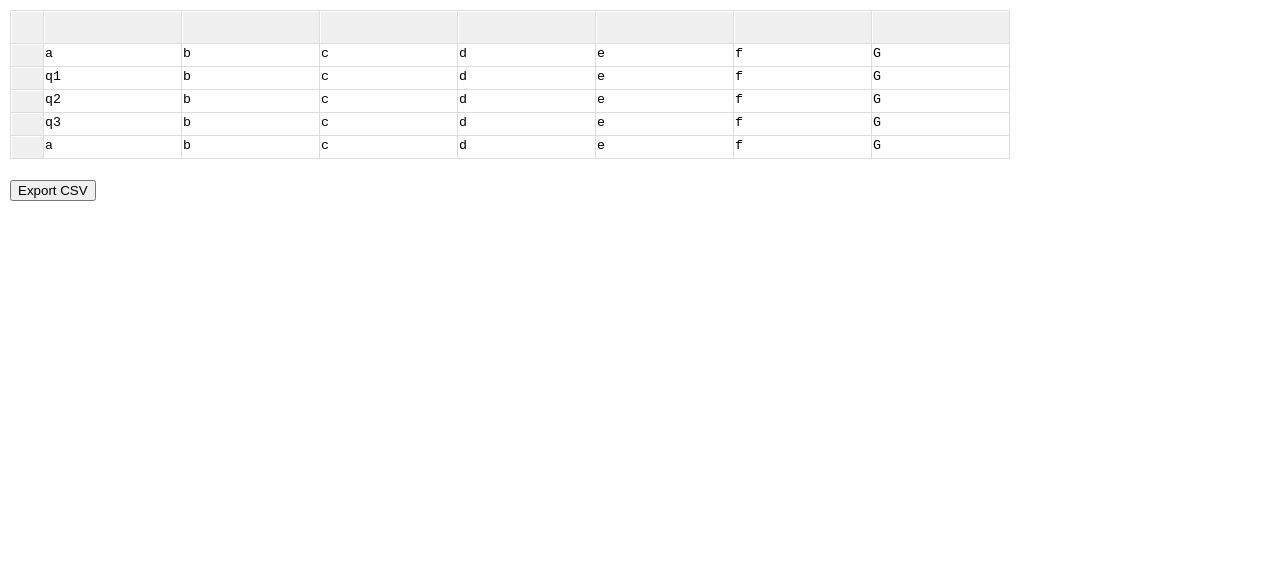
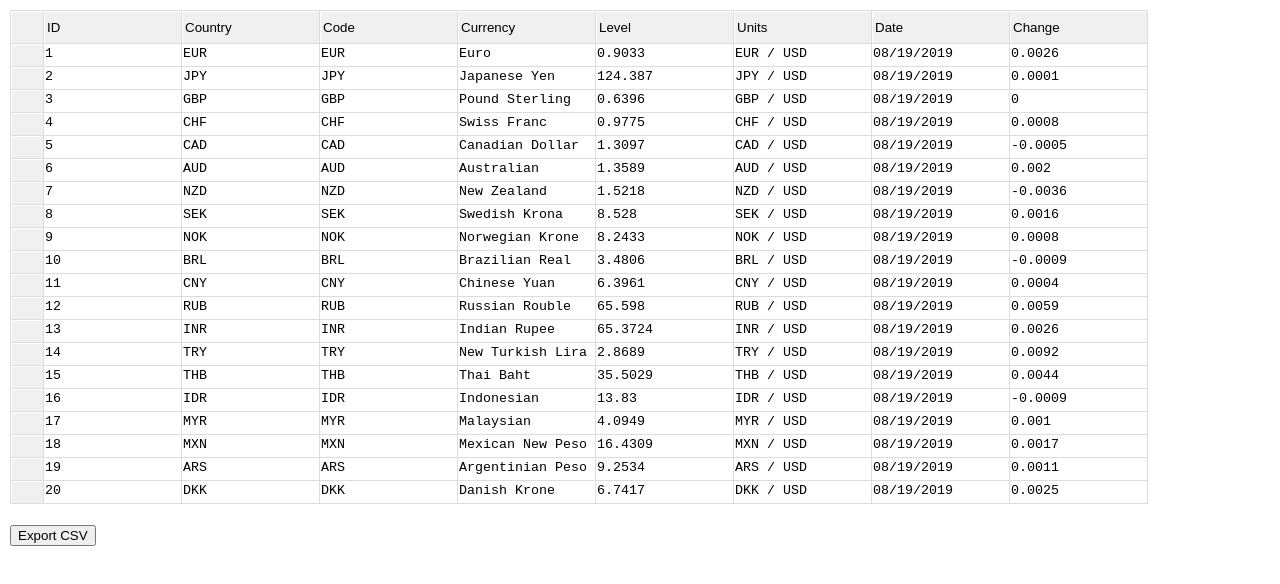
Before and after one commit to thainquet/handsontable-clone, a React (Create React App) app: page / in a window 1280 px wide. Shown: the top 584 px of the page. Built offline with nearby package versions, Linux system fonts and the light colour scheme.

Commit message:
add data and structure data

```diff
--- a/src/components/Table.js
+++ b/src/components/Table.js
@@ -1,5 +1,6 @@
 import React, { useState, useEffect } from "react";
 import "./Table.css";
+import dummyData from "./dummyData.js";
 
 const clearAllTRBorder = () => {
   Array.prototype.forEach.call(document.querySelectorAll("tr"), function (e) {
@@ -236,6 +237,7 @@ const Row = (props) => {
 
 const Table = (props) => {
   /*eslint-disable */
+  // handle selected cell background
   useEffect(() => {
     let thElm;
     let startCellIndex, startRowIndex, endCellIndex, endRowIndex;
@@ -310,6 +312,7 @@ const Table = (props) => {
     );
   });
   /*eslint-enable */
+  // handle keydown delete and backspace
   useEffect(() => {
     document.addEventListener("keydown", KeyCheck);
     function empty() {
@@ -340,6 +343,8 @@ const Table = (props) => {
       window.removeEventListener("click", KeyCheck);
     };
   });
+
+  // resize column
   useEffect(() => {
     let thElm;
     let startOffset;
@@ -393,15 +398,29 @@ const Table = (props) => {
       });
     };
   });
-
   const { tableData } = props;
-  const [initArray, setInitArray] = useState([
-    ["a", "b", "c", "d", "e", "f", "G"],
-    ["q1", "b", "c", "d", "e", "f", "G"],
-    ["q2", "b", "c", "d", "e", "f", "G"],
-    ["q3", "b", "c", "d", "e", "f", "G"],
-    ["a", "b", "c", "d", "e", "f", "G"],
-  ]);
+  let beginArr = [];
+  let theadData = [
+    "ID",
+    "Country",
+    "Code",
+    "Currency",
+    "Level",
+    "Units",
+    "Date",
+    "Change",
+  ];
+  // for (let key in dummyData[0]) theadData.push(key);
+  // beginArr.push(theadData);
+  dummyData.forEach((item) => {
+    let tbodyData = [];
+    for (let key in item) {
+      let value = item[key];
+      tbodyData.push(value);
+    }
+    beginArr.push(tbodyData);
+  });
+  const [initArray, setInitArray] = useState(beginArr);
   if (tableData) setInitArray(tableData);
   const selectColumn = (event) => {
     cleanTable();
@@ -421,11 +440,12 @@ const Table = (props) => {
     if (_this.tagName === "TH")
       _this.classList.add("selectFirstTH", "selectedBoundaryColor");
   };
+
   let headerRow = [];
-  for (let i = 0; i < initArray[0].length; i++) {
+  for (let i = 0; i < theadData.length; i++) {
     headerRow.push(
       <th className="boundaryColor" key={i} onClick={selectColumn}>
-        <input />
+        <input defaultValue={theadData[i]} />
       </th>
     );
   }
--- /dev/null
+++ b/src/components/dummyData.js
@@ -0,0 +1,204 @@
+const data = [
+  {
+    id: 1,
+    flag: "EUR",
+    currencyCode: "EUR",
+    currency: "Euro",
+    level: 0.9033,
+    units: "EUR / USD",
+    asOf: "08/19/2019",
+    onedChng: 0.0026,
+  },
+  {
+    id: 2,
+    flag: "JPY",
+    currencyCode: "JPY",
+    currency: "Japanese Yen",
+    level: 124.387,
+    units: "JPY / USD",
+    asOf: "08/19/2019",
+    onedChng: 0.0001,
+  },
+  {
+    id: 3,
+    flag: "GBP",
+    currencyCode: "GBP",
+    currency: "Pound Sterling",
+    level: 0.6396,
+    units: "GBP / USD",
+    asOf: "08/19/2019",
+    onedChng: 0.0,
+  },
+  {
+    id: 4,
+    flag: "CHF",
+    currencyCode: "CHF",
+    currency: "Swiss Franc",
+    level: 0.9775,
+    units: "CHF / USD",
+    asOf: "08/19/2019",
+    onedChng: 0.0008,
+  },
+  {
+    id: 5,
+    flag: "CAD",
+    currencyCode: "CAD",
+    currency: "Canadian Dollar",
+    level: 1.3097,
+    units: "CAD / USD",
+    asOf: "08/19/2019",
+    onedChng: -0.0005,
+  },
+  {
+    id: 6,
+    flag: "AUD",
+    currencyCode: "AUD",
+    currency: "Australian Dollar",
+    level: 1.3589,
+    units: "AUD / USD",
+    asOf: "08/19/2019",
+    onedChng: 0.002,
+  },
+  {
+    id: 7,
+    flag: "NZD",
+    currencyCode: "NZD",
+    currency: "New Zealand Dollar",
+    level: 1.5218,
+    units: "NZD / USD",
+    asOf: "08/19/2019",
+    onedChng: -0.0036,
+  },
+  {
+    id: 8,
+    flag: "SEK",
+    currencyCode: "SEK",
+    currency: "Swedish Krona",
+    level: 8.528,
+    units: "SEK / USD",
+    asOf: "08/19/2019",
+    onedChng: 0.0016,
+  },
+  {
+    id: 9,
+    flag: "NOK",
+    currencyCode: "NOK",
+    currency: "Norwegian Krone",
+    level: 8.2433,
+    units: "NOK / USD",
+    asOf: "08/19/2019",
+    onedChng: 0.0008,
+  },
+  {
+    id: 10,
+    flag: "BRL",
+    currencyCode: "BRL",
+    currency: "Brazilian Real",
+    level: 3.4806,
+    units: "BRL / USD",
+    asOf: "08/19/2019",
+    onedChng: -0.0009,
+  },
+  {
+    id: 11,
+    flag: "CNY",
+    currencyCode: "CNY",
+    currency: "Chinese Yuan",
+    level: 6.3961,
+    units: "CNY / USD",
+    asOf: "08/19/2019",
+    onedChng: 0.0004,
+  },
+  {
+    id: 12,
+    flag: "RUB",
+    currencyCode: "RUB",
+    currency: "Russian Rouble",
+    level: 65.598,
+    units: "RUB / USD",
+    asOf: "08/19/2019",
+    onedChng: 0.0059,
+  },
+  {
+    id: 13,
+    flag: "INR",
+    currencyCode: "INR",
+    currency: "Indian Rupee",
+    level: 65.3724,
+    units: "INR / USD",
+    asOf: "08/19/2019",
+    onedChng: 0.0026,
+  },
+  {
+    id: 14,
+    flag: "TRY",
+    currencyCode: "TRY",
+    currency: "New Turkish Lira",
+    level: 2.8689,
+    units: "TRY / USD",
+    asOf: "08/19/2019",
+    onedChng: 0.0092,
+  },
+  {
+    id: 15,
+    flag: "THB",
+    currencyCode: "THB",
+    currency: "Thai Baht",
+    level: 35.5029,
+    units: "THB / USD",
+    asOf: "08/19/2019",
+    onedChng: 0.0044,
+  },
+  {
+    id: 16,
+    flag: "IDR",
+    currencyCode: "IDR",
+    currency: "Indonesian Rupiah",
+    level: 13.83,
+    units: "IDR / USD",
+    asOf: "08/19/2019",
+    onedChng: -0.0009,
+  },
+  {
+    id: 17,
+    flag: "MYR",
+    currencyCode: "MYR",
+    currency: "Malaysian Ringgit",
+    level: 4.0949,
+    units: "MYR / USD",
+    asOf: "08/19/2019",
+    onedChng: 0.001,
+  },
+  {
+    id: 18,
+    flag: "MXN",
+    currencyCode: "MXN",
+    currency: "Mexican New Peso",
+    level: 16.4309,
+    units: "MXN / USD",
+    asOf: "08/19/2019",
+    onedChng: 0.0017,
+  },
+  {
+    id: 19,
+    flag: "ARS",
+    currencyCode: "ARS",
+    currency: "Argentinian Peso",
+    level: 9.2534,
+    units: "ARS / USD",
+    asOf: "08/19/2019",
+    onedChng: 0.0011,
+  },
+  {
+    id: 20,
+    flag: "DKK",
+    currencyCode: "DKK",
+    currency: "Danish Krone",
+    level: 6.7417,
+    units: "DKK / USD",
+    asOf: "08/19/2019",
+    onedChng: 0.0025,
+  },
+];
+
+export default data;
```
